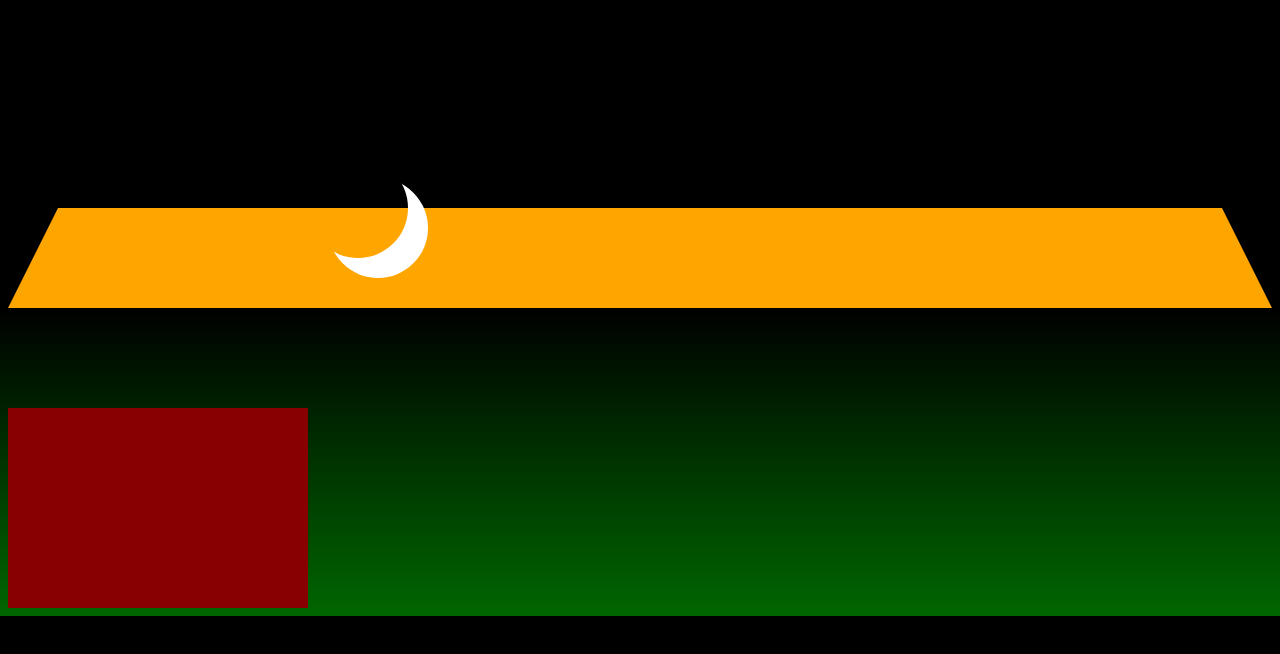
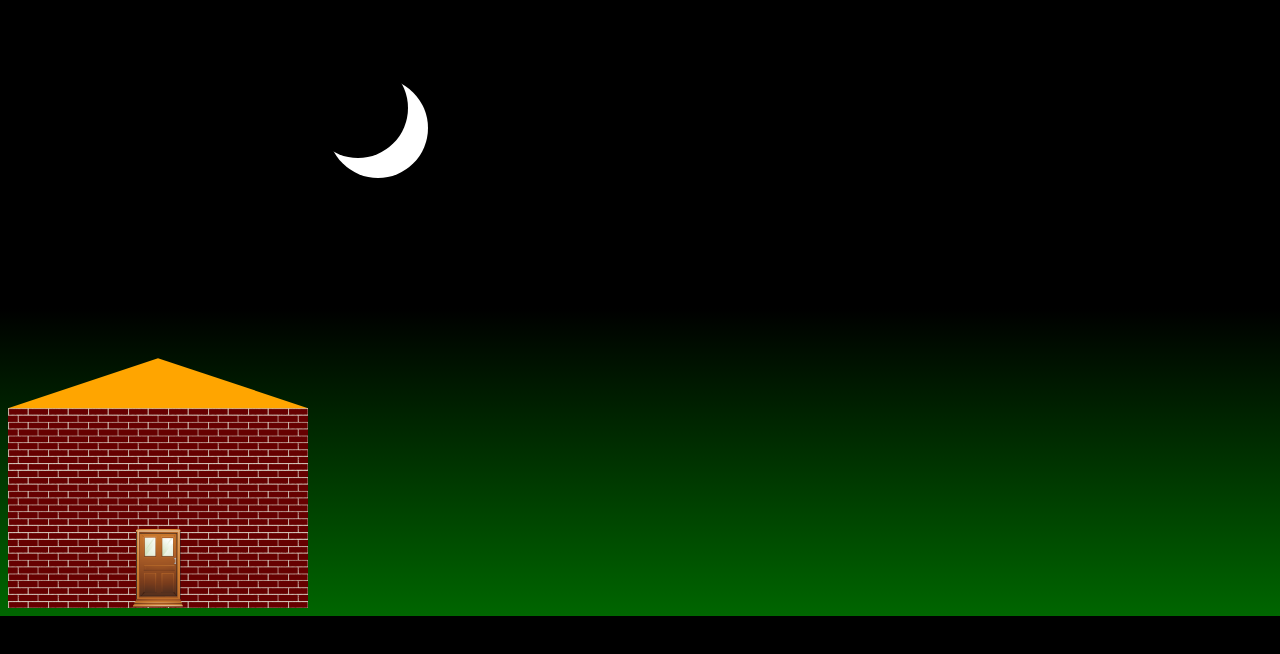
Before and after one commit to Tobbbbbbbbbbbbbbbbbbbbbbbbb/2019CS8Tri2, a plain HTML site: page Challenges/Sky/Sky.html in a window 1280 px wide. Drawn offline with Linux system fonts and the light colour scheme.

Commit message:
Sky house going good

```diff
--- a/Challenges/Sky/Sky.html
+++ b/Challenges/Sky/Sky.html
@@ -1,7 +1,7 @@
 <!DOCTYPE html>
 <html>
     <head>
-        <title>Emoji</title>
+        <title>Skyyy</title>
         <style>
             body{
                 background-image: linear-gradient(#000, #000, #060);
@@ -15,22 +15,43 @@
                 transform: translate(300%, 50%)
             }
             #red {
+                background: url('brickPatternD.png');
+                background-size: 40px;
                 width:300px;
                 height:200px;
-                background-color: #800;
-                transform: translate(0%, 100%);
+                background-color: #600;
+                transform: translate(0%, 150%);
             }
             #roof{
-                border-left: 50px solid transparent;
-                border-right: 50px solid transparent;
-                border-bottom: 100px solid orange;
-                transform: translate(0%, 200%)
+                width:0px;
+                height:10px;
+                border-left: 150px solid transparent;
+                border-right: 150px solid transparent;
+                border-bottom: 50px solid orange;
+                transform: translate(0%, 67%);
+            }
+            #door{
+                background: url('door.png') no-repeat center center;
+                background-size: 50px;
+                width:50px;
+                height:100px;
+                transform: translate(250%, 150%);
+                z-index:10;
+            }
+            #window{
+                background: url('window.png') no-repeat center center;
+                background-size: 50px;
+                width:50px;
+                height:100px;
+                transform: translate(250%, 150%);
+                z-index:10;
             }
         </style>
     </head>
     <body>
-    <div id='roof'></div>
     <div id='moon'></div>
     <div id='red'></div>
+    <div id='roof'></div>
+    <div id='door'></div>
     </body>
 </html>
```
Also changed, not shown: Challenges/Sky/brickPatternD.png (added), Challenges/Sky/door.png (added), Challenges/Sky/window.png (added).
